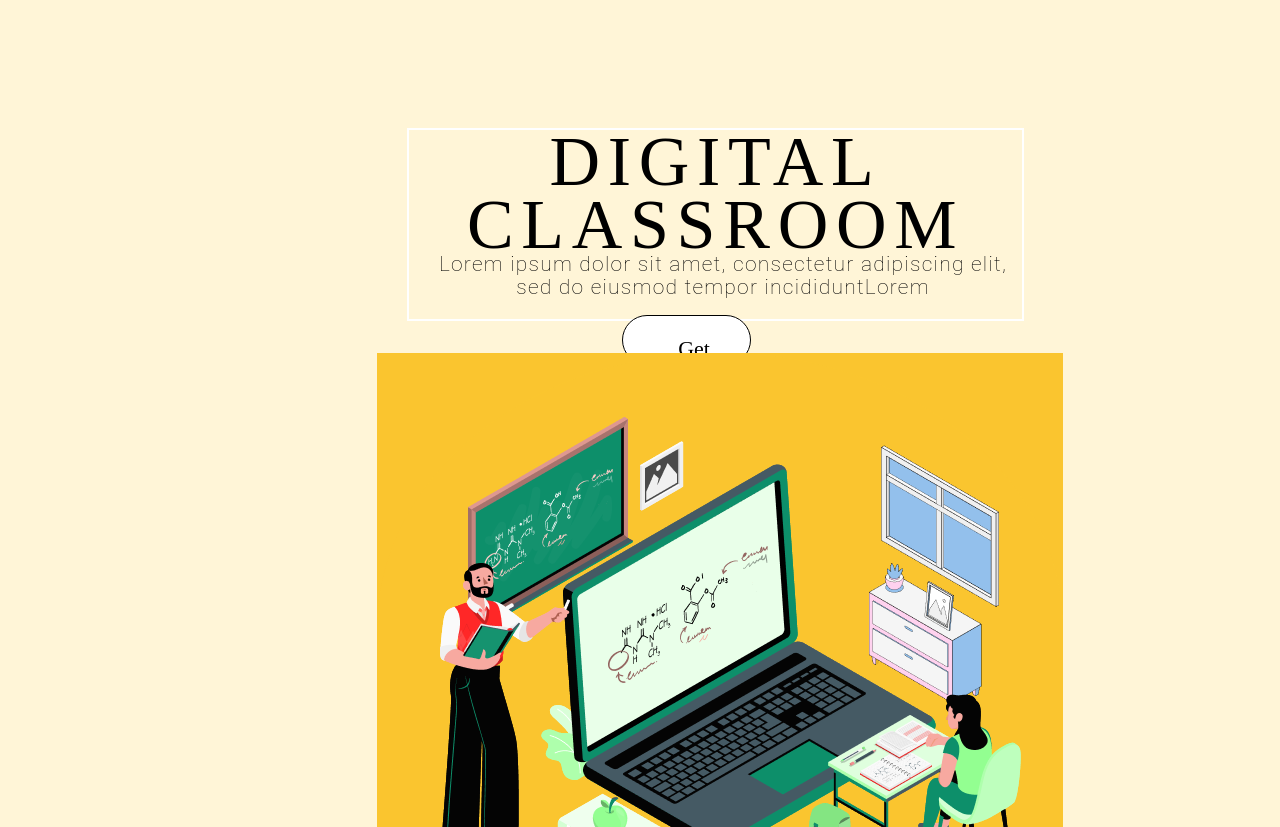
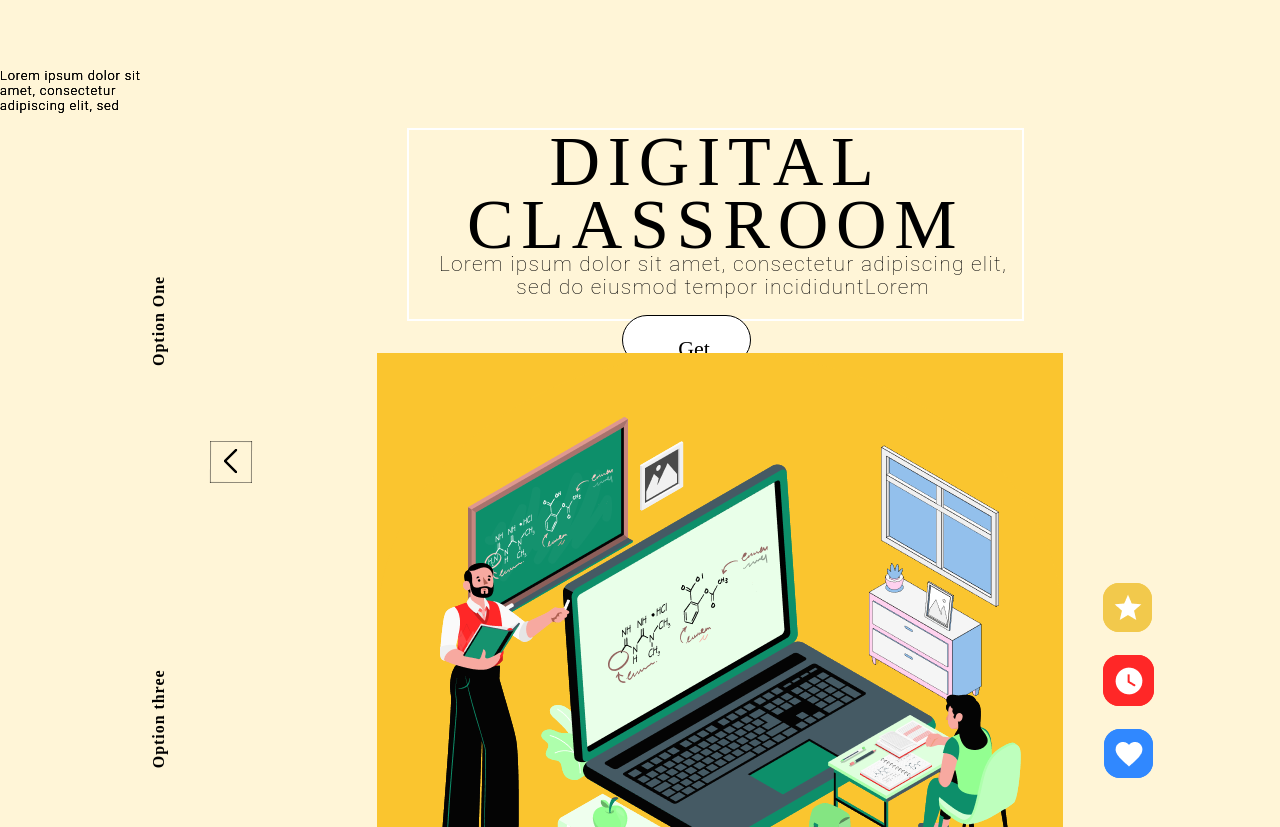
Before and after one commit to dfonsecar/landing_page_actual, a plain HTML site: page index.html in a window 1280 px wide. Shown: the part 125-952 px from the top of the page. Drawn offline with Linux system fonts and the light colour scheme.

Commit message:
finalmedidas

```diff
--- a/css/landing.css
+++ b/css/landing.css
@@ -71,6 +71,151 @@ height: 1024px;
     left: 1358px;
     top: 42px;
     background-image: url('../assets/icons/user.png');
+}
+
+.letters1 {
+    position: absolute;
+width: 143px;
+height: 37.76px;
+left: 75px;
+top: 427px;
+
+font-family: 'Raleway';
+font-style: normal;
+font-weight: 500;
+font-size: 16px;
+line-height: 19px;
+text-align: center;
+letter-spacing: 0.06em;
+
+color: #000000;
+
+transform: rotate(-90deg);
+
+}
+
+.letters2 {
+    position: absolute;
+width: 143px;
+height: 37.76px;
+left: 75px;
+top: 825px;
+
+font-family: 'Raleway';
+font-style: normal;
+font-weight: 500;
+font-size: 16px;
+line-height: 19px;
+text-align: center;
+letter-spacing: 0.06em;
+
+color: #000000;
+
+transform: rotate(-90deg);
+}
+
+.flecha1 {
+    position: absolute;
+width: 42px;
+height: 42px;
+left: 210px;
+top: 566px;
+
+transform: rotate(.180deg);
+background-image: url("../assets/icons/flecha1.png");
+}
+
+.flecha2 {
+    position: absolute;
+width: 42px;
+height: 42px;
+left: 1349px;
+top: 524px;
+background-image: url("../assets/icons/flecha2.png");
+}
+
+.estrella {
+    position: absolute;
+width: 49px;
+height: 49px;
+left: 1103px;
+top: 708px;
+
+background: #F2C94C;
+border-radius: 16px;
+background-image: url("../assets/icons/estrella.png");
+}
+
+.lorem1 {
+    position: absolute;
+width: 165px;
+height: 45px;
+
+font-family: 'Roboto';
+font-style: normal;
+font-weight: 300;
+font-size: 13px;
+line-height: 15px;
+letter-spacing: 0.06em;
+
+color: #000000;
+
+}
+
+.reloj {
+    position: absolute;
+width: 51px;
+height: 51px;
+left: 1103px;
+top: 780px;
+
+background: #FF2727;
+border-radius: 16px;
+background-image: url("../assets/icons/reloj.png");
+}
+
+.lorem2 {
+    position: absolute;
+width: 165px;
+height: 45px;
+
+font-family: 'Roboto';
+font-style: normal;
+font-weight: 300;
+font-size: 13px;
+line-height: 15px;
+letter-spacing: 0.06em;
+
+color: #000000;
+
+}
+
+.corazon {
+    position: absolute;
+width: 49px;
+height: 49px;
+left: 1104px;
+top: 854px;
+
+background: #3088FF;
+border-radius: 16px;
+background-image: url("../assets/icons/corazon.png");
+}
+
+.lorem3 {
+    position: absolute;
+width: 165px;
+height: 45px;
+
+font-family: 'Roboto';
+font-style: normal;
+font-weight: 300;
+font-size: 13px;
+line-height: 15px;
+letter-spacing: 0.06em;
+
+color: #000000;
+
 }
 
 /* DIGITALCLASSROOM */
@@ -168,17 +313,16 @@ left: 377px;
 top: 478px;
 
 background: #FAC52F;
-background-image: url('../assets/imgs/Image\ top.png');
+background-image: url('../assets/imgs/Image_top.png');
 }
 
 .imagen2 {
     /* Group 46 */
-
 
 position: absolute;
 width: 591px;
 height: 502px;
 left: 440px;
 top: 542px;
-background-image: url('../assets/imgs/profes_png.png');
+background-image: url('../assets/imgs/profes.png');
 }
--- a/index.html
+++ b/index.html
@@ -17,16 +17,60 @@
                     <img src="../landing_page_actual/assets/icons/3barras.png">
                 </div>
             </div>
+
             <div class="menu">
                 <img src="../landing_page_actual/assets/icons/search.png">
             </div>
+
             <div class="b">
                 <img src="../landing_page_actual/assets/icons/Ellipse 197.png">
             </div>
+
             <div class="d">
                 <img src="../landing_page_actual/assets/icons/user.png">
             </div>
+
         </header>
+        <div class="letters1">
+            <h4>Option One</h4>
+        </div>
+
+        <div class="letters2">
+            <h4>Option three</h4>
+        </div>
+
+        <div class="flecha1">
+            <img src="../landing_page_actual/assets/icons/flecha1.png">
+        </div>
+
+        <div class="flecha2">
+            <img src="../landing_page_actual/assets/icons/flecha2.png">
+        </div>
+
+        <div class="estrella">
+            <img src="../landing_page_actual/assets/icons/estrella.png">
+        </div>
+
+        <div class="lorem1">
+            <p>Lorem ipsum dolor sit amet, consectetur adipiscing elit, sed</p>
+        </div>
+
+        <div class="reloj">
+            <img src="../landing_page_actual/assets/icons/reloj.png">
+        </div>
+
+        <div class="lorem2">
+            <p>Lorem ipsum dolor sit amet, consectetur adipiscing elit, sed</p>
+        </div>
+
+        <div class="corazon">
+            <img src="../landing_page_actual/assets/icons/corazon.png">
+        </div>
+
+        <div class="lorem3">
+            <p>Lorem ipsum dolor sit amet, consectetur adipiscing elit, sed</p>
+        </div>
+
         <section class="body-flex">
             <div class="body-center">
                 <div class="text">
@@ -34,12 +78,15 @@
                     <p>Lorem ipsum dolor sit amet, consectetur adipiscing elit, sed do eiusmod tempor incididuntLorem</p>
                     <button class="btn btn-white">Get Started</button>
                 </div>
+
                 <div class="imagen1">
-                     <img src="../landing_page_actual/assets/imgs/Image top.png">
+                     <img src="../landing_page_actual/assets/imgs/Image_top.png">
                 </div>
+
                 <div class="imagen2">
-                    <img src="../landing_page_actual/assets/imgs/profes_png.png">
+                    <img src="../landing_page_actual/assets/imgs/profes.png">
                 </div>
+
             </div>
         </section>
     </section>
```
Also changed, not shown: assets/icons/corazon.png (added), assets/icons/estrella.png (added), assets/icons/flecha1.png (added), assets/icons/flecha2.png (added), assets/icons/reloj.png (added), assets/imgs/Image_top.png (renamed from assets/imgs/Image top.png), assets/imgs/profes.png (renamed from assets/imgs/profes_png.png).
